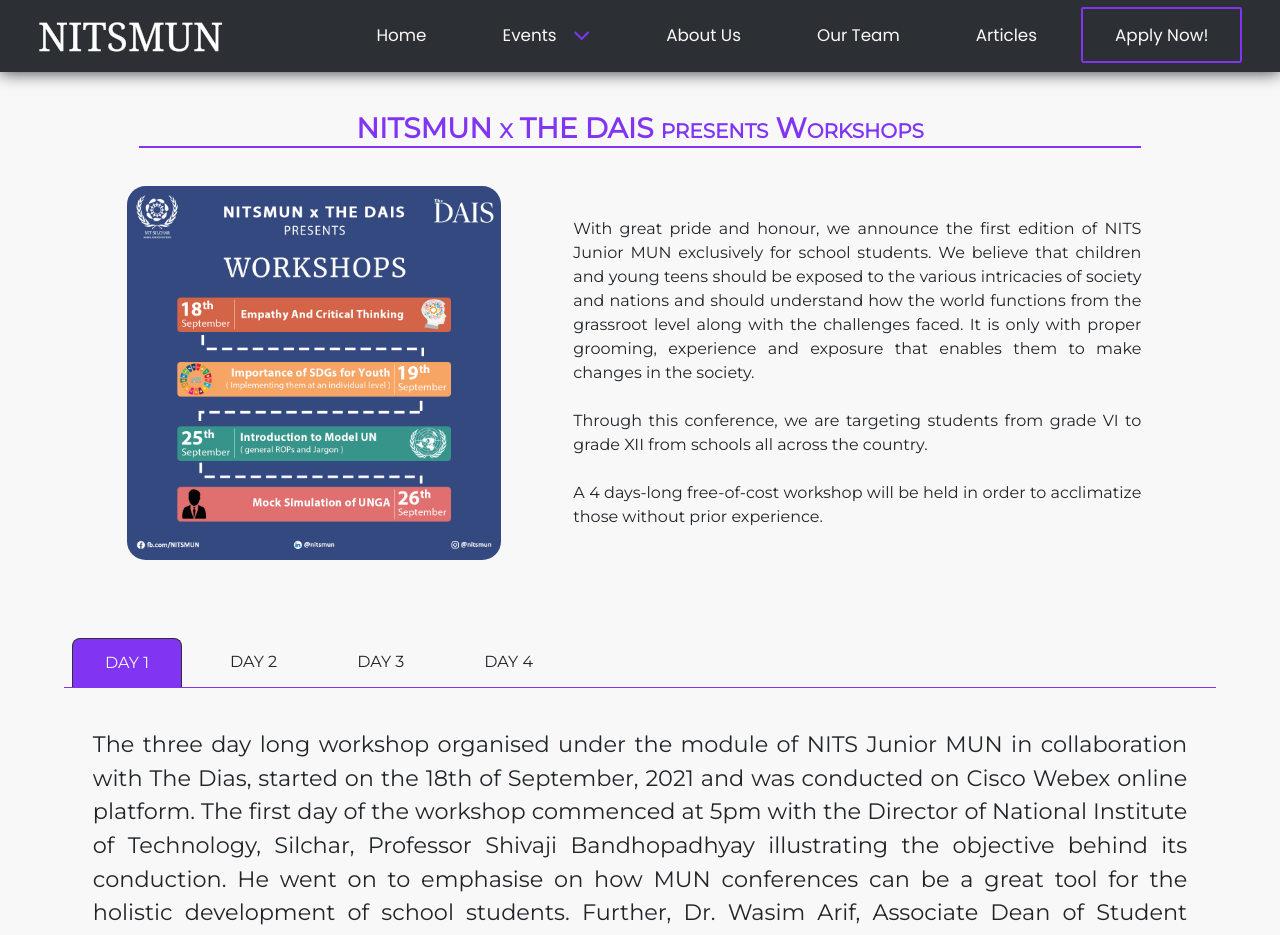
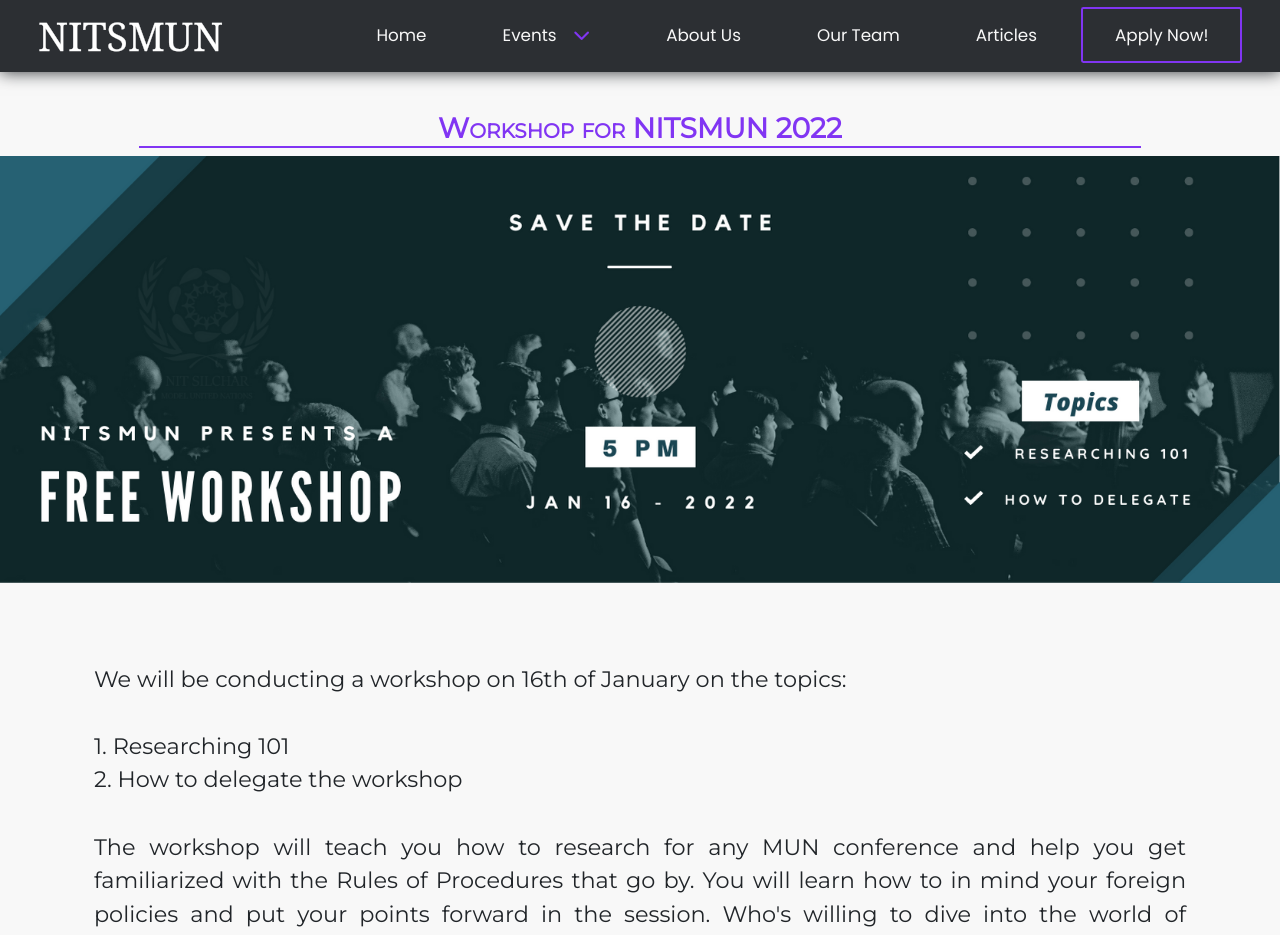
Before and after one commit to nitsmun/nitsmun2021-22, a React (Create React App) app: page /events/workshop in a window 1280 px wide. Shown: the top 935 px of the page. Built offline with nearby package versions, Linux system fonts and the light colour scheme.

Commit message:
Added workshop to event page

```diff
--- /dev/null
+++ b/src/components/JuniorWorkshop.jsx
@@ -0,0 +1,50 @@
+import React from 'react';
+
+function JuniorWorkshop() {
+    return <div className='row'>
+        <div className="col-md-1"></div>
+        <div
+            className='col-md-10'
+            style={{
+                textAlign: 'center',
+                paddingTop: '5vh',
+                overflowX: 'hidden',
+                fontFamily: 'var(--font2)'
+            }}>
+            <div style={{ padding: '0 30px' }}>
+                <h3
+                    style={{
+                        borderBottom: '2px solid var(--theme4-100)',
+                        fontVariant: 'small-caps',
+                        color: 'var(--theme4-100)',
+                        fontWeight: 'bold'
+                    }}>
+                    Workshop for NITSMUN 2022
+                </h3>
+            </div>
+        </div>
+        <div className="col-md-1"></div>
+        <img
+            style={{ height: "auto", width: "100%" }}
+            src="../img/workshop 10.png"
+            alt="Apply Now"
+        />
+        <div className="reports" style={{ fontFamily: "var(--font2)" }}>
+            <div className="tab-container">
+                <div className="tab-content-container">
+                    <div className="tab-content" style={{ display: 'block' }}
+                    >
+                        We will be conducting a workshop on 16th of January on the topics:
+                        <br /><br />
+                        1. Researching 101<br />
+                        2. How to delegate the workshop
+                        <br /><br />
+                        The workshop will teach you how to research for any MUN conference and help you get familiarized with the Rules of Procedures that go by. You will learn how to in mind your foreign policies and put your points forward in the session. Who's willing to dive into the world of diplomacy are welcome to register for workshop.
+                    </div>
+                </div>
+            </div>
+        </div>
+    </div>;
+}
+
+export default JuniorWorkshop;
--- a/src/components/WorkshopsGallery.jsx
+++ b/src/components/WorkshopsGallery.jsx
@@ -8,7 +8,7 @@ function WorkshopsGallery(props) {
   return (
     <div className="container gallery-container">
 
-      <h1 style={{fontVariant:"small-caps"}}>Gallery</h1>
+      <h1 style={{ fontVariant: "small-caps" }}>Gallery</h1>
       <div className={"tz-gallery" + (props.index === 0 ? " active-tz" : "")}>
 
         <div className="row">
@@ -28,10 +28,10 @@ function WorkshopsGallery(props) {
           <div className="col-sm-6 col-md-4">
             <img src="/img/WorkshopsSession1_Poster5.jpg" alt="nitsmun" />
           </div>
-          <div class="col-md-4"><img src="/img/Day1_ss1.jpeg" alt="nitsmun" /></div>
-            <div class="col-md-4"><img src="/img/Day1_ss2.jpeg" alt="nitsmun" /></div>
-            <div class="col-md-4"><img src="/img/Day1_ss3.jpeg" alt="nitsmun" /></div>
-            <div class="col-md-8" style={{margin: 'auto'}}><img src="/img/Day1_ss4.png" alt="nitsmun" /></div>
+          <div className="col-md-4"><img src="/img/Day1_ss1.jpeg" alt="nitsmun" /></div>
+          <div className="col-md-4"><img src="/img/Day1_ss2.jpeg" alt="nitsmun" /></div>
+          <div className="col-md-4"><img src="/img/Day1_ss3.jpeg" alt="nitsmun" /></div>
+          <div className="col-md-8" style={{ margin: 'auto' }}><img src="/img/Day1_ss4.png" alt="nitsmun" /></div>
         </div>
       </div>
 
@@ -56,10 +56,10 @@ function WorkshopsGallery(props) {
             <div className="row mt-1"><img src="/img/WorkshopsSession2_Poster6.jpg" alt="nitsmun" /></div>
           </div>
 
-          <div class="col-md-6"><img  src="/img/Day2_ss1.jpeg" alt="nitsmun" /></div>
-            <div class="col-md-6"><img  src="/img/Day2_ss2.jpeg" alt="nitsmun" /></div>
-            <div class="col-md-6"><img  src="/img/Day2_ss3.jpeg" alt="nitsmun" /></div>
-            <div class="col-md-6"><img  src="/img/Day2_ss4.jpeg" alt="nitsmun" /></div>
+          <div className="col-md-6"><img src="/img/Day2_ss1.jpeg" alt="nitsmun" /></div>
+          <div className="col-md-6"><img src="/img/Day2_ss2.jpeg" alt="nitsmun" /></div>
+          <div className="col-md-6"><img src="/img/Day2_ss3.jpeg" alt="nitsmun" /></div>
+          <div className="col-md-6"><img src="/img/Day2_ss4.jpeg" alt="nitsmun" /></div>
         </div>
       </div>
 
--- a/src/components/screens/Dais.jsx
+++ b/src/components/screens/Dais.jsx
@@ -9,6 +9,7 @@ import "../Table.css";
 import "./Dais.css";
 import Workshops from "../Workshops";
 import Reports from "../Reports";
+import JuniorWorkshop from "../JuniorWorkshop";
 
 const GlobalVoicesMun = (props) => {
   useEffect(() => {
@@ -18,49 +19,10 @@ const GlobalVoicesMun = (props) => {
 
   return (
     <Suspense fallback={<Loading />}>
-      {/* <div className='event'>The Dais</div> */}
-      <div style={{ marginTop: "var(--navbar-height-pc)" }}>
+      <div style={{ marginTop: "var(--navbar-height-pc)", overflowX: 'hidden' }}>
+        <JuniorWorkshop />
         <Workshops />
       </div>
-
-      {/* <table id="apply-table" style={{ marginTop: "20px" }}>
-        <thead>
-          <tr>
-            <td>Date</td>
-            <td>Time</td>
-            <td>Topics</td>
-          </tr>
-        </thead>
-
-        <tbody>
-          <tr className="lower-border">
-            <td>18 September, 2021</td>
-            <td>5PM-7PM</td>
-            <td>Empathy and Critical Thinking</td>
-          </tr>
-
-          <tr className="lower-border">
-            <td>19 September, 2021</td>
-            <td>5PM-7PM</td>
-            <td>
-              Importance of SDGs (implementing them at an individual level)
-            </td>
-          </tr>
-
-          <tr className="lower-border">
-            <td>25 September, 2021</td>
-            <td>4PM-7PM</td>
-            <td>Familiarization with MUN (general ROPs and jargons)</td>
-          </tr>
-
-          <tr className="lower-border">
-            <td>26 September, 2021</td>
-            <td>4PM-7PM</td>
-            <td>A Mock MUN Session</td>
-          </tr>
-        </tbody>
-      </table> */}
-
       <div>
         <Reports />
       </div>
--- a/src/components/screens/Home.jsx
+++ b/src/components/screens/Home.jsx
@@ -2,7 +2,6 @@
 import { useEffect, lazy, Suspense } from "react";
 import Loading from "../Loading";
 import Secretary from "../Secretary";
-import Update from "../Update";
 
 // *CSS*
 import "./Home.css";
@@ -37,7 +36,7 @@ const Home = (props) => {
         {/* <div className="home-sec" id="apply" style={{paddingTop:"0"}}> */}
         {/* <Timer /> */}
 
-        <div className="home-apply" style={{ paddingTop: "0" }}>
+        {/* <div className="home-apply" style={{ paddingTop: "0" }}>
           <div
             className="container-fluid p-0"
             style={{
@@ -88,7 +87,7 @@ const Home = (props) => {
           >
             Apply Now!
           </a>
-        </div>
+        </div> */}
 
         {/* </div> */}
         {/* update section */}
```
Lines whose indentation alone changed are shown as unchanged.
